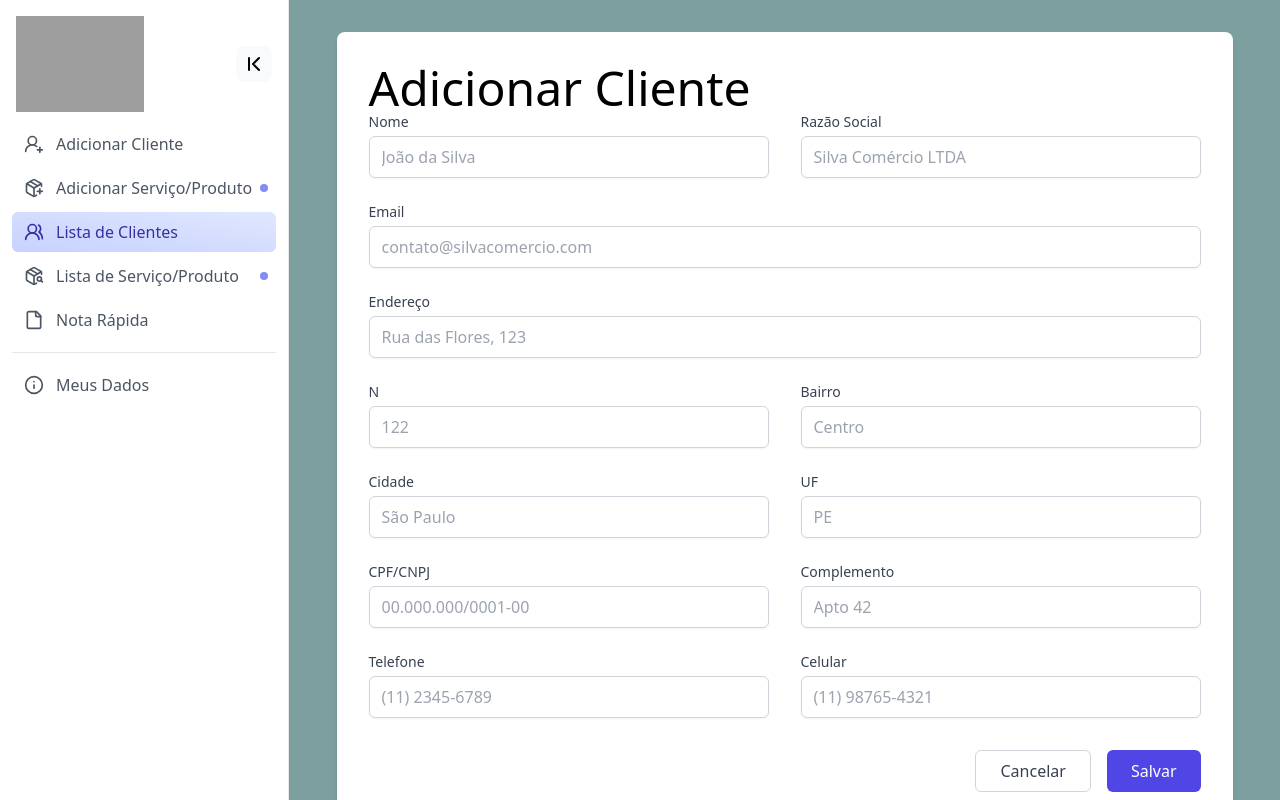
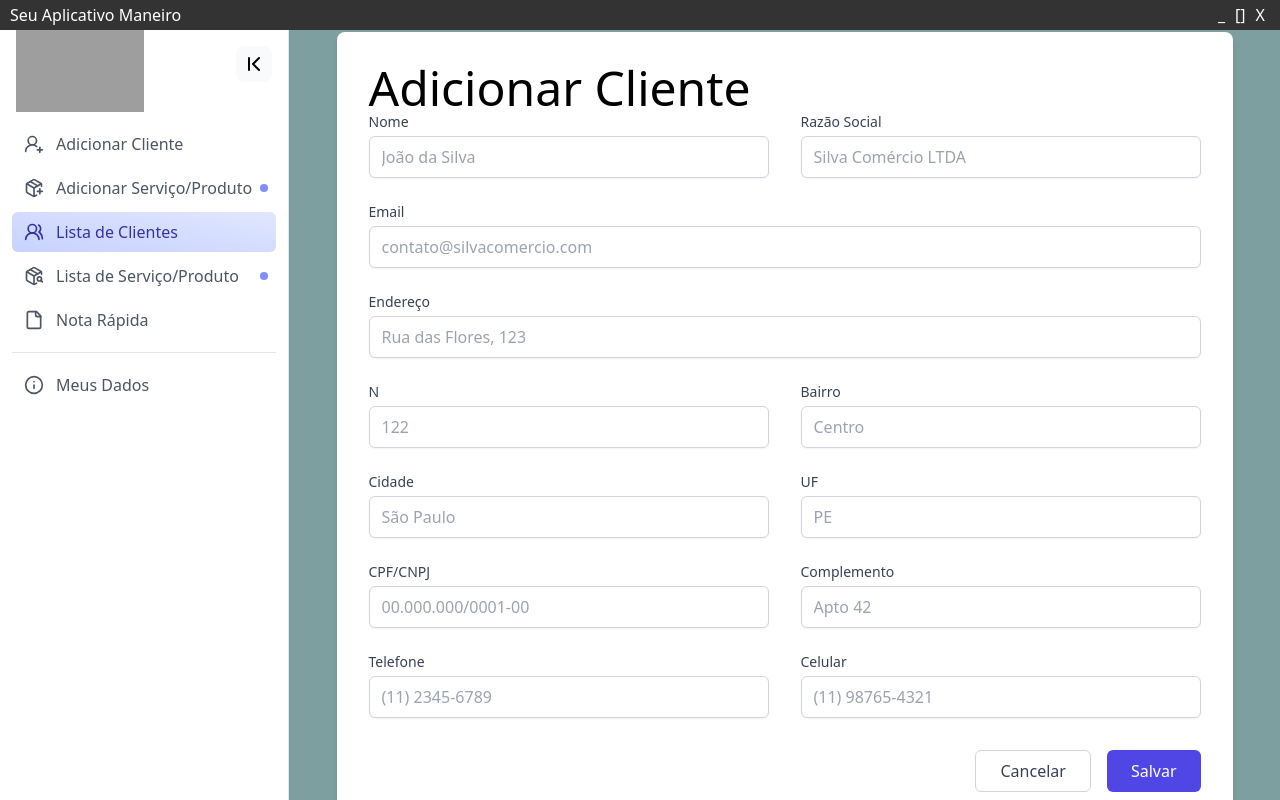
Before and after one commit to Jonathan753/DataPrint, a React (Vite) app: page / in a window 1280 px wide. Built offline with nearby package versions, Linux system fonts and the light colour scheme; grey boxes are pictures that could not be loaded.

Commit message:
Estilizando o Electron

```diff
--- a/electron/main.js
+++ b/electron/main.js
@@ -48,6 +48,8 @@ function createWindow() {
             nodeIntegration: false,
             preload: path.join(__dirname, 'preload.js'),
         },
+        // titleBarStyle: 'hidden'
+        // frame: false
     });
 
     if (isDev) {
--- a/src/App.tsx
+++ b/src/App.tsx
@@ -34,6 +34,14 @@ function App() {
             <SidebarItem to="my-info" icon={<Info size={20} />} text="Meus Dados" />
           </Sidebar>
           {/* conteudo da pagina */}
+          <div className='title-bar'>
+            <div className='title'>Seu Aplicativo Maneiro</div>
+            <div className='window-controls'>
+              <button id="minimize-btn">_</button>
+              <button id="max-unmax-btn">[]</button>
+              <button id="close-btn">X</button>
+            </div>
+          </div>
           <div className='flex-1 h-screen overflow-y-auto p-8'>
             <div className='max-w-4xl mx-auto'>
               <div className="bg-white p-8 rounded-lg shadow-md">
--- a/src/style/index.css
+++ b/src/style/index.css
@@ -5,3 +5,41 @@
 :root {
     background-color: rgb(125, 159, 159);
 }
+
+.title-bar {
+    -webkit-app-region: drag;
+    /* Isso permite que você arraste a janela pela barra de título */
+    display: flex;
+    position: absolute;
+    width: 100%;
+    height: 24px;
+    justify-content: space-between;
+    align-items: center;
+    height: 30px;
+    background-color: #333;
+    color: #fff;
+    padding: 0 10px;
+}
+
+.title {
+    -webkit-app-region: no-drag;
+    /* Impede que o texto seja arrastável */
+}
+
+.window-controls {
+    -webkit-app-region: no-drag;
+    /* Impede que os botões sejam arrastáveis */
+}
+
+.window-controls button {
+    background: none;
+    border: none;
+    color: #fff;
+    cursor: pointer;
+    font-size: 16px;
+    padding: 0 5px;
+}
+
+.window-controls button:hover {
+    background-color: #555;
+}
```
